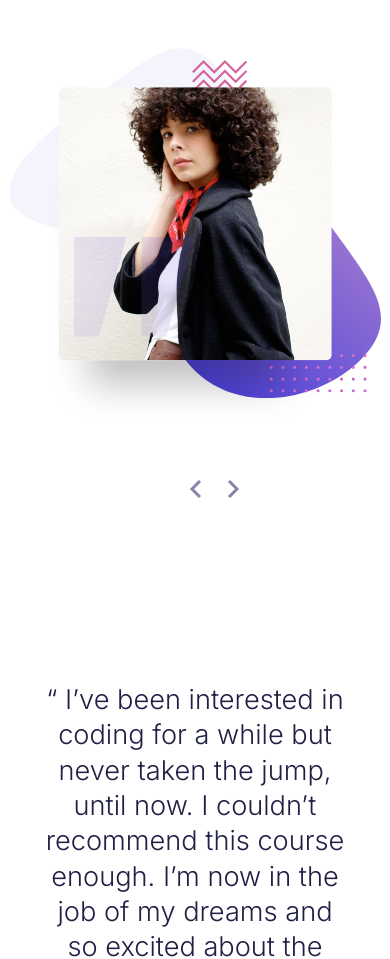
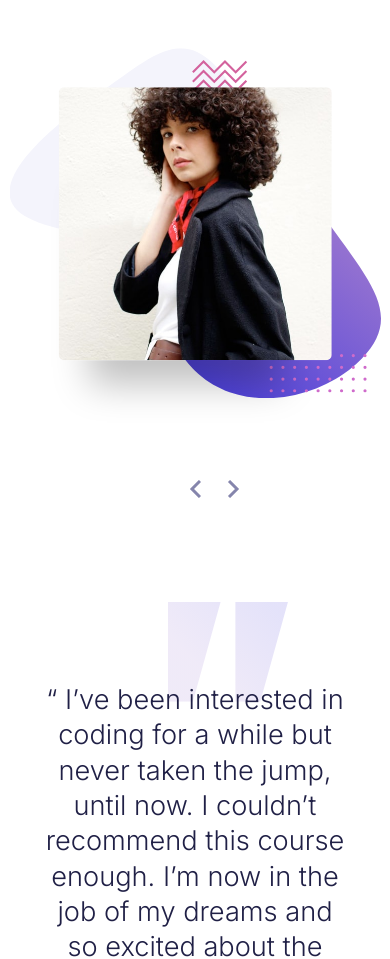
Before and after one commit to JustynaPrus/coding-bootcamp-testimonials-slider, a plain HTML site: page index.html in a window 390 px wide. Shown: the part 141-1100 px from the top of the page. Drawn offline with Linux system fonts and the light colour scheme.

Commit message:
Add files via upload

```diff
--- a/style.css
+++ b/style.css
@@ -186,4 +186,10 @@ h3 {
         top: 45%;
         left: 45%;
     }
+
+    .quotes {
+        position: absolute;
+        top: 55%;
+        left: 43%;
+    }
 }
```
